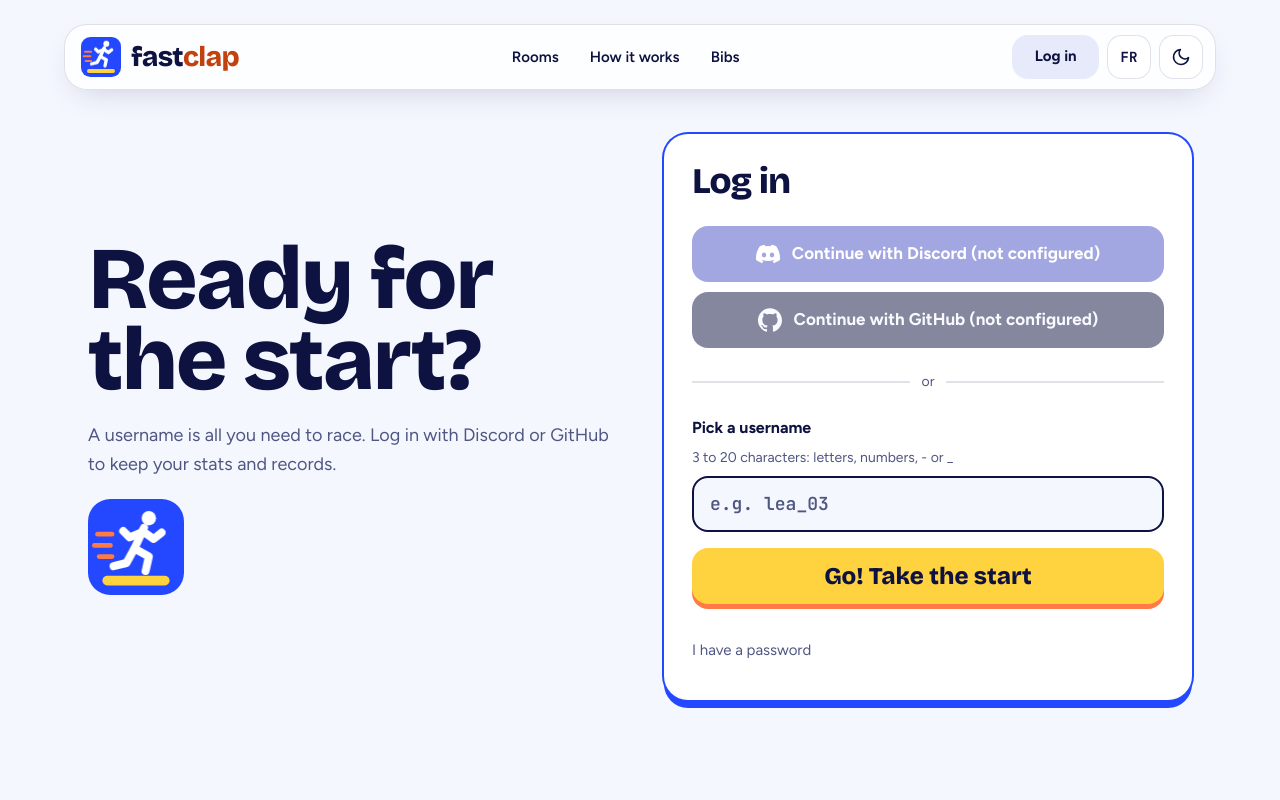
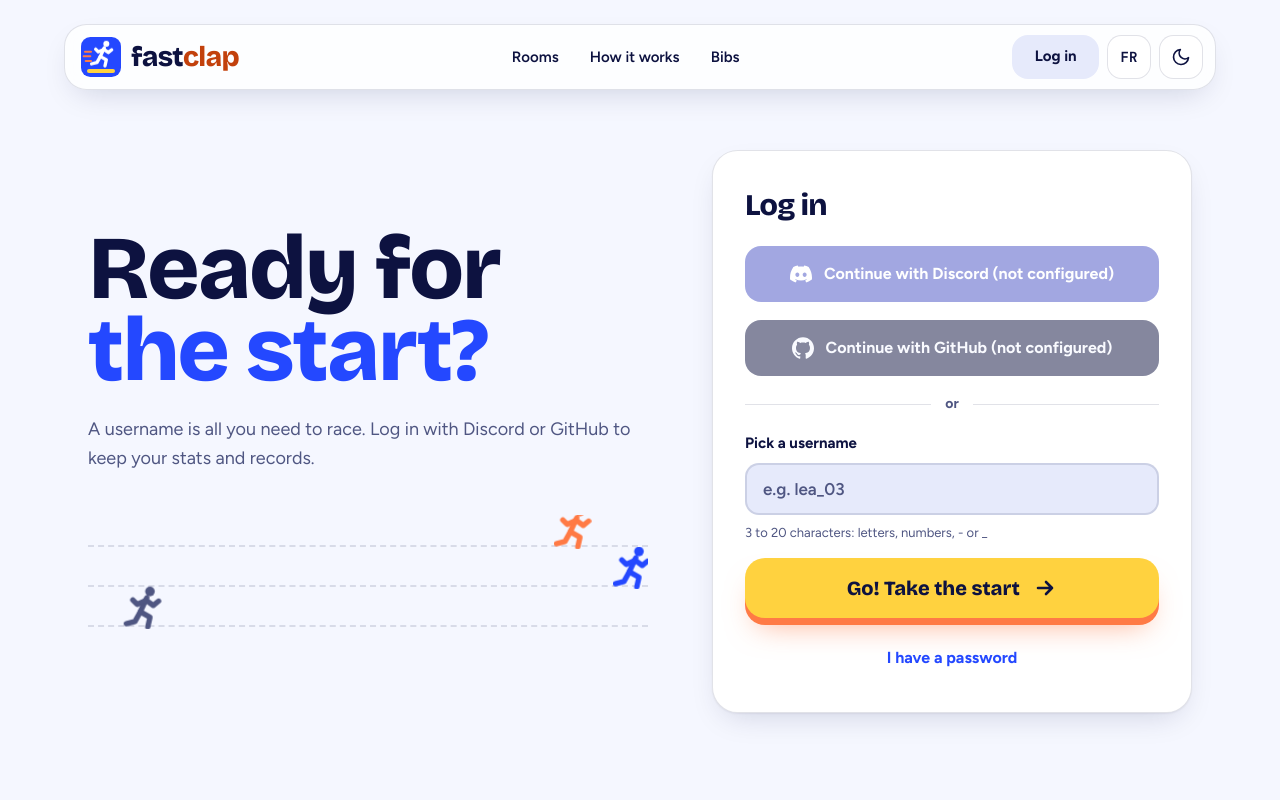
Before and after one commit to blanchejose/fastclap, a Next.js app: page /connexion in a window 1280 px wide. Shown: the top 800 px of the page. Built offline with nearby package versions, Linux system fonts and the light colour scheme; no server answers.

Commit message:
Connexion : respecter la maquette validée (#13)
Titre animé ligne par ligne, piste avec trois coureurs, carte blanche,
champ de pseudo avec aide dessous, bouton Go avec flèche, lien « J'ai un
mot de passe » centré qui déplie le formulaire.

```diff
--- a/src/app/connexion/page.tsx
+++ b/src/app/connexion/page.tsx
@@ -2,7 +2,7 @@ import type { Metadata } from "next";
 import { redirect } from "next/navigation";
 import { auth } from "@/auth";
 import { DiscordIcon, GitHubIcon } from "@/components/BrandIcons";
-import { LogoMark } from "@/components/Logo";
+import { Runner } from "@/components/Logo";
 import { SiteHeader } from "@/components/SiteHeader";
 import { getDictionary } from "@/i18n/server";
 import { signInWithOAuth, signInWithPassword, signInWithUsername } from "./actions";
@@ -14,8 +14,17 @@ export async function generateMetadata(): Promise<Metadata> {
 const pseudoErrors = new Set(["username_taken", "invalid_username"]);
 const passwordErrors = new Set(["weak_password", "wrong_password"]);
 
+// Champ de saisie de la maquette : fond doux, bordure qui passe au bleu au focus.
 const fieldClass =
-  "min-h-14 w-full rounded-2xl border-[2.5px] bg-piste px-4 font-mono text-lg font-semibold text-encre placeholder:text-sourdine";
+  "bg-surface-2 text-encre placeholder:text-sourdine focus:border-bleu focus:bg-surface h-[52px] w-full rounded-[14px] border-2 px-4 text-[17px] font-semibold transition-colors outline-none";
+
+// Couloirs de la piste décorative : couleur, durée de la traversée et départ
+// décalé pour que les trois coureurs ne soient jamais alignés.
+const LANES = [
+  { top: 30, color: "text-orange", duration: "6s", delay: "0s" },
+  { top: 70, color: "text-bleu", duration: "7.5s", delay: "-2s" },
+  { top: 110, color: "text-sourdine", duration: "9s", delay: "-5s" },
+] as const;
 
 function ErrorText({ id, children }: { id: string; children: React.ReactNode }) {
   return (
@@ -79,26 +88,50 @@ export default async function LoginPage({ searchParams }: PageProps<"/connexion"
   return (
     <>
       <SiteHeader />
-      <div className="mx-auto flex w-full max-w-6xl flex-1 flex-wrap items-center gap-12 px-6 py-14">
-        <div className="flex min-w-0 flex-[1_1_420px] flex-col gap-5">
-          <h1 className="font-display text-[clamp(52px,7vw,88px)] leading-[0.92] font-extrabold tracking-tight">
-            {t.login.title1}
-            <br />
+      <div className="mx-auto grid w-full max-w-6xl flex-1 items-center gap-12 px-6 py-14 lg:grid-cols-[minmax(0,1fr)_480px] lg:gap-16 lg:pt-[72px]">
+        <div className="flex min-w-0 flex-col gap-[22px]">
+          <h1 className="font-display text-[clamp(52px,7vw,96px)] leading-[0.92] font-extrabold tracking-tight">
+            <span className="motion-safe:animate-monte block">{t.login.title1}</span>
+            <span className="text-bleu motion-safe:animate-monte block [animation-delay:80ms]">
               {t.login.title2}
+            </span>
           </h1>
-          <p className="text-sourdine max-w-[30em] text-lg leading-relaxed">{t.login.lead}</p>
-          <LogoMark className="size-24" />
+          <p className="text-sourdine motion-safe:animate-monte max-w-[36em] text-lg leading-relaxed [animation-delay:160ms]">
+            {t.login.lead}
+          </p>
+          {/* La piste : trois coureurs qui traversent leur couloir (décor). */}
+          <div aria-hidden="true" className="relative mt-5 h-[120px] overflow-hidden">
+            {LANES.map((lane) => (
+              <span key={lane.top}>
+                <span
+                  className="border-trait absolute inset-x-0 border-t-2 border-dashed"
+                  style={{ top: lane.top }}
+                />
+                <span
+                  className={`${lane.color} motion-safe:animate-traverse absolute -mt-10 size-11`}
+                  style={{
+                    top: lane.top,
+                    animationDuration: lane.duration,
+                    animationDelay: lane.delay,
+                  }}
+                >
+                  <Runner className="size-11" />
+                </span>
+              </span>
+            ))}
+          </div>
         </div>
 
         <main
           id="contenu"
-          className="bg-surface ring-bleu flex min-w-0 flex-[1_1_420px] flex-col gap-6 rounded-3xl p-7 shadow-[0_8px_0_var(--bleu)] ring-2"
+          className="carte motion-safe:animate-monte flex min-w-0 flex-col gap-[18px] p-6 [animation-delay:160ms] sm:p-8"
         >
-          <h2 className="font-display text-4xl font-extrabold tracking-tight">{t.login.heading}</h2>
+          <h2 className="font-display text-[30px] font-extrabold tracking-tight">
+            {t.login.heading}
+          </h2>
           {otherError && <ErrorText id="erreur-generale">{message}</ErrorText>}
 
           {/* AUTH-01 : Discord et GitHub, les connexions recommandées, en premier */}
-          <div className="flex flex-col gap-2.5">
           {oauth.map((provider) => (
             <form key={provider.id} action={signInWithOAuth}>
               <input type="hidden" name="provider" value={provider.id} />
@@ -106,13 +139,11 @@ export default async function LoginPage({ searchParams }: PageProps<"/connexion"
               <button
                 type="submit"
                 disabled={!provider.enabled}
-                  className={`flex min-h-14 w-full items-center justify-center gap-3 rounded-2xl text-[17px] font-bold transition disabled:cursor-not-allowed disabled:opacity-50 ${
-                    provider.id === "discord"
-                      ? "bg-[#4752C4] text-white hover:bg-[#3C45A5]"
-                      : "bg-encre text-piste hover:opacity-90"
+                className={`flex h-14 w-full items-center justify-center gap-3 rounded-2xl text-base font-bold transition-transform enabled:hover:-translate-y-0.5 disabled:cursor-not-allowed disabled:opacity-50 ${
+                  provider.id === "discord" ? "bg-[#4752C4] text-white" : "bg-encre text-piste"
                 }`}
               >
-                  <provider.Icon className="size-6" />
+                <provider.Icon className="size-[22px]" />
                 <span>
                   {provider.label}
                   {!provider.enabled && ` ${t.login.notConfigured}`}
@@ -120,23 +151,20 @@ export default async function LoginPage({ searchParams }: PageProps<"/connexion"
               </button>
             </form>
           ))}
-          </div>
 
-          <div className="text-sourdine flex items-center gap-3 text-sm">
-            <span className="bg-trait h-[1.5px] flex-1" />
+          <div className="text-sourdine flex items-center gap-3.5 text-sm font-bold">
+            <span className="bg-trait h-px flex-1" />
             {t.login.or}
-            <span className="bg-trait h-[1.5px] flex-1" />
+            <span className="bg-trait h-px flex-1" />
           </div>
 
           {/* Connexion rapide : un pseudo suffit */}
-          <form action={signInWithUsername} className="flex flex-col gap-2">
+          <form action={signInWithUsername} className="flex flex-col gap-4">
             {nextField}
-            <label htmlFor="pseudo" className="text-base font-bold">
+            <div className="flex flex-col gap-2">
+              <label htmlFor="pseudo" className="text-[15px] font-bold">
                 {t.login.pseudo}
               </label>
-            <span id="pseudo-aide" className="text-sourdine text-sm">
-              {t.login.pseudoHelp}
-            </span>
               <input
                 id="pseudo"
                 name="username"
@@ -148,25 +176,45 @@ export default async function LoginPage({ searchParams }: PageProps<"/connexion"
                 placeholder={t.login.pseudoPlaceholder}
                 aria-invalid={pseudoError || undefined}
                 aria-describedby={pseudoError ? "pseudo-aide pseudo-erreur" : "pseudo-aide"}
-              className={`${fieldClass} ${pseudoError ? "border-faute" : "border-encre"}`}
+                className={`${fieldClass} ${pseudoError ? "border-faute!" : "border-trait"}`}
               />
+              <span id="pseudo-aide" className="text-sourdine text-[13px]">
+                {t.login.pseudoHelp}
+              </span>
               {pseudoError && <ErrorText id="pseudo-erreur">{message}</ErrorText>}
-            <button
-              type="submit"
-              className="bg-jaune font-display text-nuit mt-2 min-h-14 rounded-2xl text-2xl font-extrabold shadow-[0_5px_0_var(--orange)] transition hover:-translate-y-0.5 hover:shadow-[0_7px_0_var(--orange)] active:translate-y-1 active:shadow-[0_1px_0_var(--orange)]"
+            </div>
+            <button type="submit" className="btn-go p-4 text-xl">
+              {t.login.go}
+              <svg
+                className="fleche"
+                viewBox="0 0 24 24"
+                width="24"
+                height="24"
+                fill="none"
+                stroke="currentColor"
+                strokeWidth="2.6"
+                strokeLinecap="round"
+                strokeLinejoin="round"
+                aria-hidden="true"
               >
-              {t.login.go}
+                <path d="M5 12h14M13 6l6 6-6 6" />
+              </svg>
             </button>
           </form>
 
-          {/* AUTH-01 : mot de passe, disponible mais visuellement déprécié (en dernier, replié) */}
-          <details open={passwordError} className="text-sourdine text-[15px]">
-            <summary className="flex min-h-11 cursor-pointer items-center">
+          {/* AUTH-01 : mot de passe, disponible mais en retrait (en dernier, replié).
+              Un <details> s'ouvre sans JavaScript. */}
+          <details open={passwordError} className="group flex flex-col">
+            <summary className="text-bleu mx-auto flex min-h-11 cursor-pointer list-none items-center px-2 font-bold [&::-webkit-details-marker]:hidden">
               {t.login.hasPassword}
             </summary>
-            <form action={signInWithPassword} className="text-encre mt-2 flex flex-col gap-2">
+            <form
+              action={signInWithPassword}
+              className="border-trait motion-safe:animate-monte mt-2 flex flex-col gap-3.5 border-t pt-4"
+            >
               {nextField}
-              <label htmlFor="mdp-pseudo" className="font-semibold">
+              <div className="flex flex-col gap-2">
+                <label htmlFor="mdp-pseudo" className="text-[15px] font-bold">
                   {t.login.username}
                 </label>
                 <input
@@ -174,9 +222,11 @@ export default async function LoginPage({ searchParams }: PageProps<"/connexion"
                   name="username"
                   required
                   autoComplete="username"
-                className={`${fieldClass} border-encre`}
+                  className={`${fieldClass} border-trait`}
                 />
-              <label htmlFor="mdp" className="font-semibold">
+              </div>
+              <div className="flex flex-col gap-2">
+                <label htmlFor="mdp" className="text-[15px] font-bold">
                   {t.login.password}
                 </label>
                 <input
@@ -188,13 +238,11 @@ export default async function LoginPage({ searchParams }: PageProps<"/connexion"
                   autoComplete="current-password"
                   aria-invalid={passwordError || undefined}
                   aria-describedby={passwordError ? "mdp-erreur" : undefined}
-                className={`${fieldClass} ${passwordError ? "border-faute" : "border-encre"}`}
+                  className={`${fieldClass} ${passwordError ? "border-faute!" : "border-trait"}`}
                 />
                 {passwordError && <ErrorText id="mdp-erreur">{message}</ErrorText>}
-              <button
-                type="submit"
-                className="border-encre hover:bg-encre hover:text-piste mt-1 min-h-12 rounded-2xl border-2 font-bold transition"
-              >
+              </div>
+              <button type="submit" className="btn btn-bleu">
                 {t.login.submitPassword}
               </button>
             </form>
```
Lines whose indentation alone changed are shown as unchanged.
